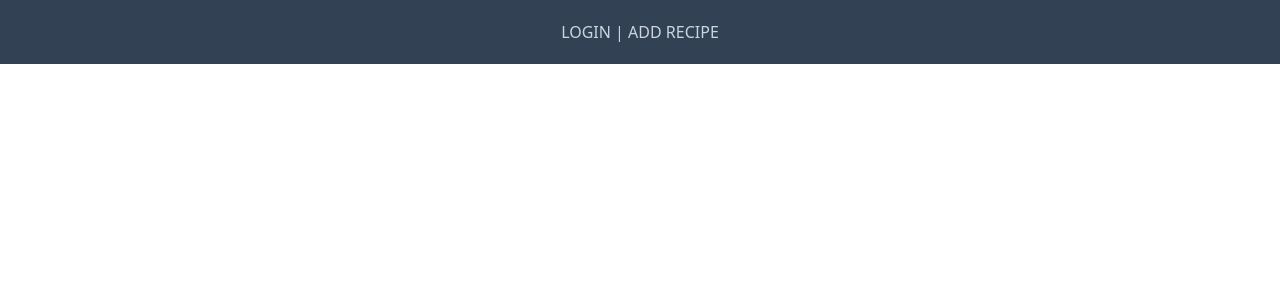
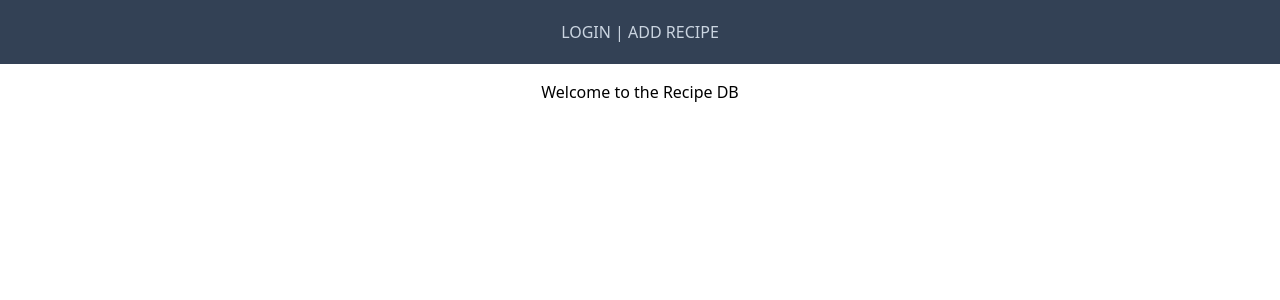
Before and after one commit to lwerner27/recipe-db, a React (Create React App) app: page / in a window 1280 px wide. Before the commit this address had no page. Shown: the top 300 px of the page. Built offline with nearby package versions, Linux system fonts and the light colour scheme.

Commit message:
Added a index page and route.

```diff
--- a/src/App.js
+++ b/src/App.js
@@ -1,4 +1,5 @@
 import { Link, Routes, Route } from "react-router-dom";
+import Index from "./Pages";
 import AddRecipe from "./Pages/AddRecipe";
 import Login from "./Pages/Login";
 
@@ -13,7 +14,7 @@ export default function App() {
             <Routes>
                 <Route path='login' element={<Login />} />
                 <Route path='add-recipe' element={<AddRecipe />} />
-                <Route path='default' element={<Login />} />
+                <Route path='/' element={<Index />} />
             </Routes>
         </div>
     );
--- /dev/null
+++ b/src/Pages/index.js
@@ -0,0 +1,5 @@
+const Index = () => (
+    <h1 className='w-full my-4 text-center'>Welcome to the Recipe DB</h1>
+);
+
+export default Index;
```
